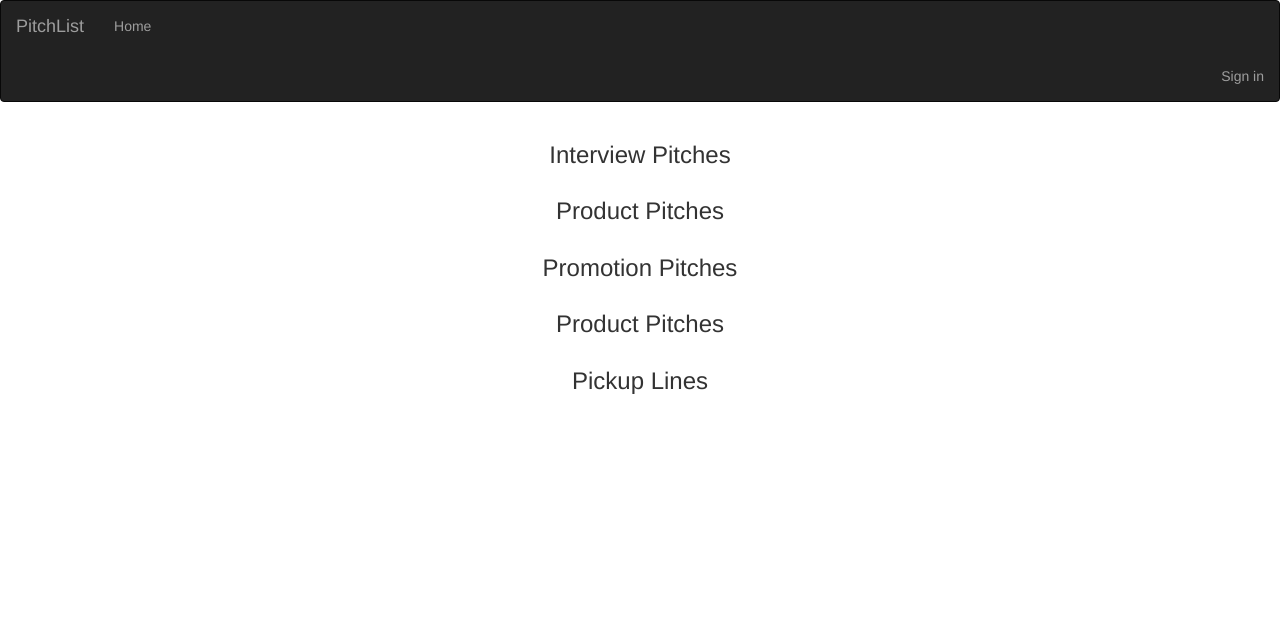
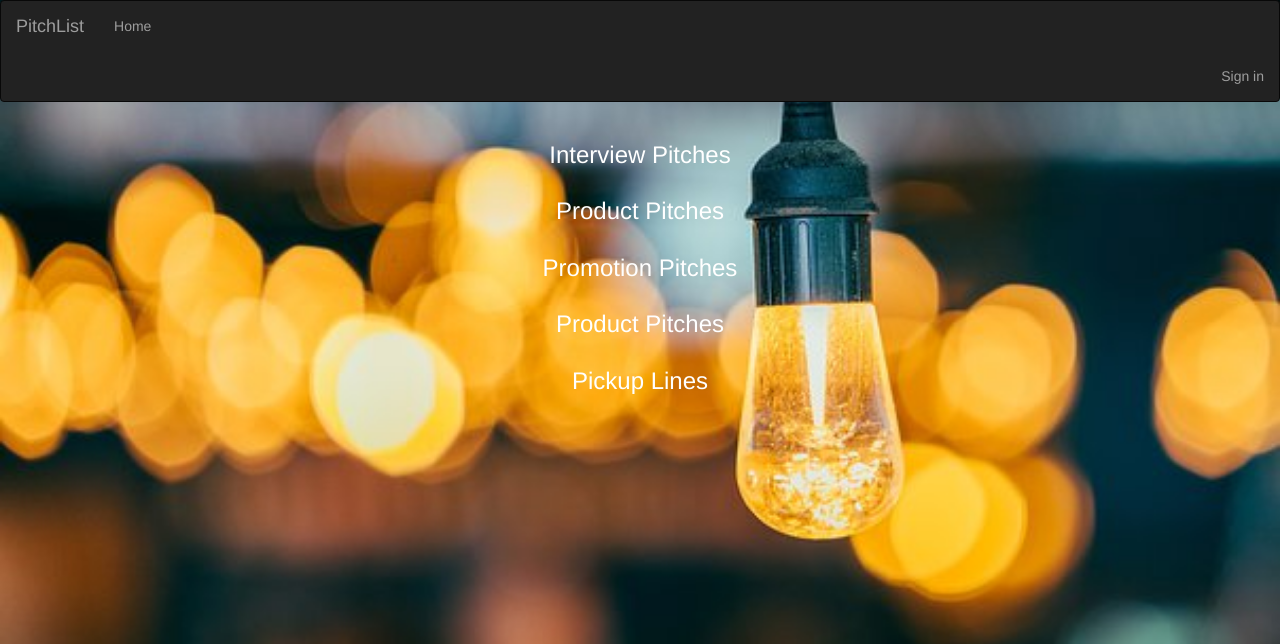
Before and after one commit to Roychela/pitch-it, a Flask app: page / in a window 1280 px wide. Shown: the top 644 px of the page. Run offline with Flask 2, Linux system fonts and the light colour scheme; data that the repository does not hold is empty; some libraries are stand-ins or nearby versions.

Commit message:
Add styling

```diff
--- a/app/templates/index.html
+++ b/app/templates/index.html
@@ -11,7 +11,7 @@
 <!-- Content block -->
 {% block content %}
 <div class="card text-white bg-dark mb-3">
-<div class='container'>
+<div class='container card'>
 <!-- Popular movie -->
 <h3 class="text-center"> Interview Pitches</h3>
 <ul>
@@ -19,7 +19,7 @@
 </ul>
 </div>
 
-<div class='container'>
+<div class='container card'>
 <!-- Upcoming movie  -->
 <h3 class="text-center"> Product Pitches </h3>
 <ul>
@@ -27,7 +27,7 @@
 </ul>
 </div>
 
-<div class='container'>
+<div class='container card'>
 <!-- Now showing movie -->
 <h3 class="text-center">Promotion Pitches</h3>
 <ul>
@@ -51,4 +51,16 @@
 </ul>
 </div>
 </div>
+<style>
+    body {
+        background-image: url('../static/photos/light.jpg');
+        background-size: cover;
+        background-repeat: no-repeat;
+
+  }
+  h3 {
+      color: white;
+  }
+
+</style>
 {% endblock%}
--- a/manage.py
+++ b/manage.py
@@ -4,7 +4,7 @@ from app.models import User, Pitch, Comments
 from  flask_migrate import Migrate, MigrateCommand
 
 # Creating app instance
-app = create_app('production')
+app = create_app('test')
 
 manager = Manager(app)
 manager.add_command('server',Server)
```
Also changed, not shown: app/templates/auth/login.html (+9 -0 lines), app/templates/auth/register.html (+9 -0 lines), app/static/photos/download.jpeg (added), app/static/photos/images.png (added), app/static/photos/light.jpg (added), app/static/photos/new.jpg (added).
